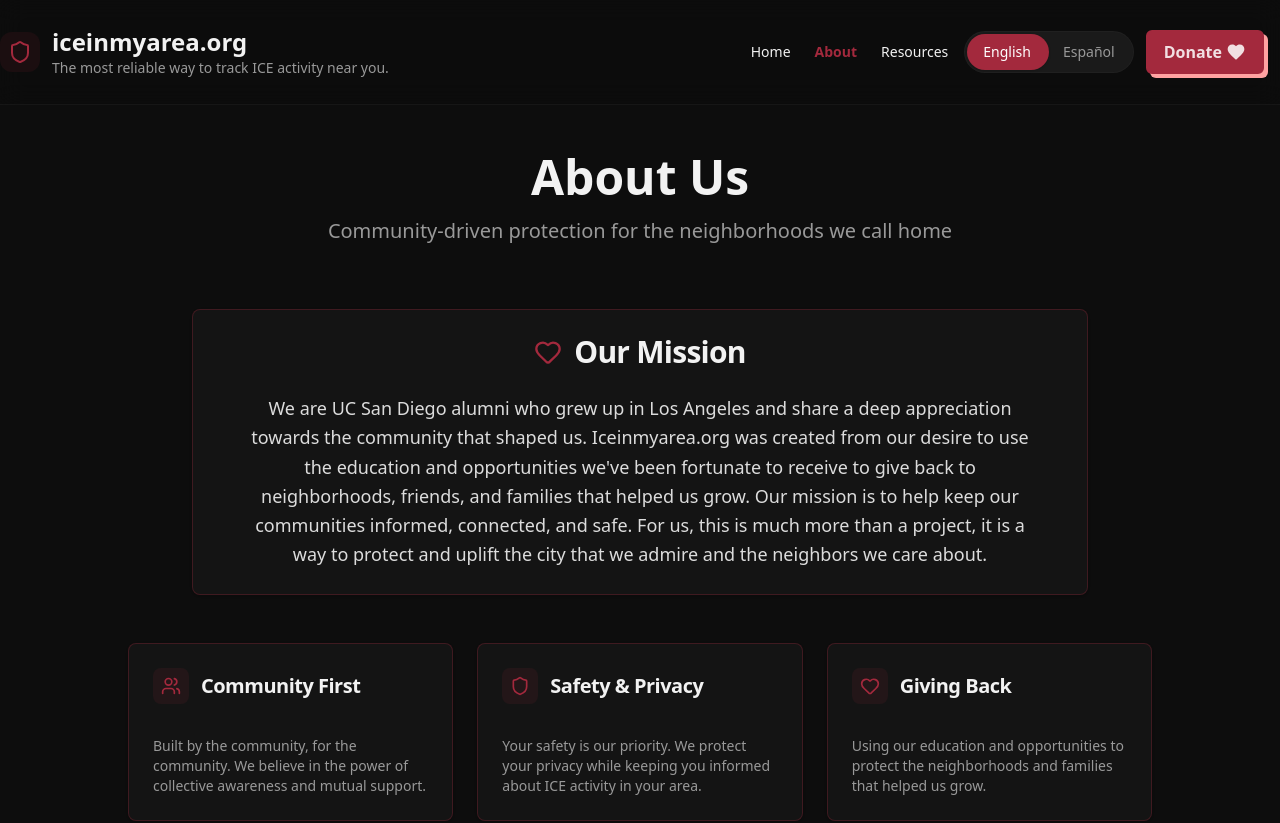
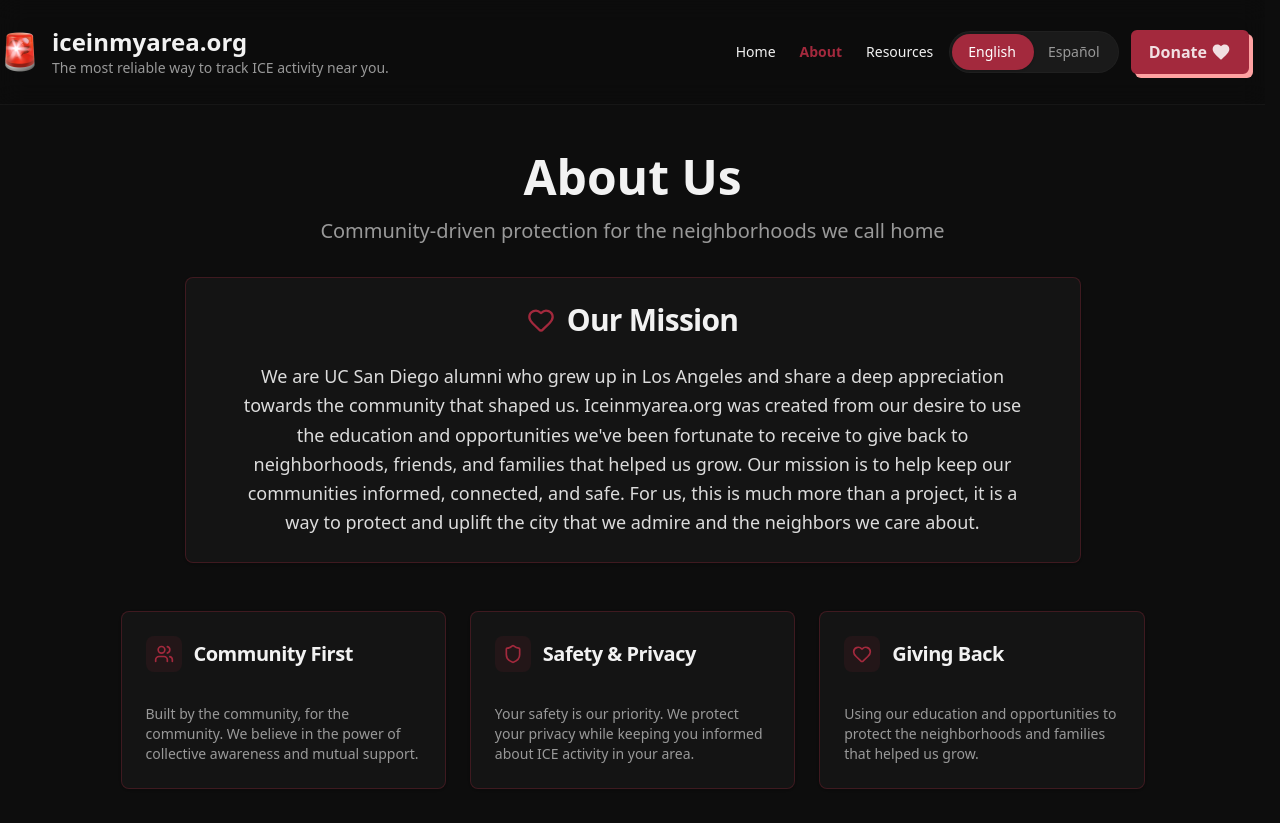
Before and after one commit to crebollarramirez/ice_tracker, a Next.js app in the folder client/: page /en/about in a window 1280 px wide. Shown: the top 823 px of the page. Built offline with nearby package versions, Linux system fonts and the light colour scheme; no server answers.

Commit message:
feat: enhance About and Resource pages with new headers and contact sections; improve layout stability and footer messaging

```diff
--- a/client/src/app/[locale]/about/page.js
+++ b/client/src/app/[locale]/about/page.js
@@ -1,8 +1,9 @@
 import { Header } from "@/components/Header";
 import { Footer } from "@/components/Footer";
-import { Card, CardContent, CardHeader, CardTitle } from "@/components/ui/card";
-import { Heart, Users, Shield } from "lucide-react";
+import { Card, CardContent, CardHeader, CardTitle, CardFooter } from "@/components/ui/card";
+import { Heart, Users, Shield, Mail } from "lucide-react";
 import { VerificationTimeline } from "@/components/VerificationTimeline";
+import { PageTitle, PageDescription, PageHeader } from "@/components/ui/page";
 
 export default function AboutPage() {
   return (
@@ -11,14 +12,12 @@
 
       <main className="flex-grow container mx-auto px-4 py-8 md:py-12">
         {/* Hero Section */}
-        <div className="text-center mb-12 md:mb-16">
-          <h1 className="text-3xl md:text-5xl font-bold mb-4 text-foreground">
-            About Us
-          </h1>
-          <p className="text-lg md:text-xl text-muted-foreground max-w-2xl mx-auto">
+        <PageHeader>
+          <PageTitle>About Us</PageTitle>
+          <PageDescription>
             Community-driven protection for the neighborhoods we call home
-          </p>
-        </div>
+          </PageDescription>
+        </PageHeader>
 
         {/* Mission Statement Card */}
         <Card className="max-w-4xl mx-auto mb-12">
@@ -143,6 +142,28 @@
             <VerificationTimeline />
           </div>
         </div>
+
+        {/* Contact Us Section */}
+        <Card className="max-w-4xl mx-auto mb-12">
+          <CardHeader>
+            <CardTitle className="text-2xl md:text-3xl text-center flex items-center justify-center gap-3">
+              <Mail className="w-7 h-7 text-primary" />
+              Contact Us
+            </CardTitle>
+          </CardHeader>
+          <CardContent className="text-center px-6 md:px-12">
+            <p className="text-base md:text-lg text-muted-foreground mb-4">
+              Have questions or need assistance? We're here to help.
+            </p>
+            <a
+              href="mailto:support@iceinmyarea.org"
+              className="text-lg md:text-xl font-medium text-primary hover:underline"
+            >
+              support@iceinmyarea.org
+            </a>
+          </CardContent>
+          <CardFooter className="text-base md:text-lg text-muted-foreground/80">For emergencies or immediate legal assistance, please contact an immigration lawyer or legal aid organization directly.</CardFooter>
+        </Card>
       </main>
 
       <Footer />
--- a/client/src/app/[locale]/page.js
+++ b/client/src/app/[locale]/page.js
@@ -11,6 +11,7 @@
 import { EmergencyInfo } from "@/components/EmergencyInfo";
 import { KnowYourRights } from "@/components/KnowYourRights";
 import { Footer } from "@/components/Footer";
+import { PageHeader, PageTitle, PageDescription } from "@/components/ui/page";
 
 export default function Home() {
   // Set this to true to show maintenance message for Map and Form section only
@@ -29,6 +30,12 @@
           <Header />
 
           <div className="container mx-auto px-4 py-8">
+            <PageHeader>
+              <PageTitle>ICE Activity Tracker</PageTitle>
+              <PageDescription>
+                The most reliable way to track ICE activity near you.
+              </PageDescription>
+            </PageHeader>
             {/* Main Grid Layout */}
             <div className="grid grid-cols-1 gap-8">
               {/* Information Grid - Two columns on large screens */}
--- a/client/src/app/[locale]/resources/page.js
+++ b/client/src/app/[locale]/resources/page.js
@@ -5,6 +5,7 @@
 import { Footer } from "@/components/Footer";
 import { Resource } from "@/components/Resource";
 import { Scale, FileText, Phone, Users, Shield } from "lucide-react";
+import { PageTitle, PageDescription, PageHeader } from "@/components/ui/page";
 
 export default function ResourcePage() {
   const t = useTranslations();
@@ -19,17 +20,15 @@
     <div className="min-h-screen bg-background flex flex-col">
       <Header />
 
-      <main className="flex-1 container mx-auto px-4 py-8">
+      <main className="flex-grow container mx-auto px-4 py-8 md:py-12">
         {/* Page Header */}
-        <div className="mb-8">
-          <h1 className="text-3xl md:text-4xl font-bold text-foreground mb-3">
-            Resources
-          </h1>
-          <p className="text-lg text-muted-foreground">
+        <PageHeader>
+          <PageTitle>Resources</PageTitle>
+          <PageDescription>
             Here are some helpful resources to know your rights and find legal
             assistance.
-          </p>
-        </div>
+          </PageDescription>
+        </PageHeader>
 
         {/* Steps to Take if a Loved One is Detained */}
         <div className="mb-6">
--- a/client/src/app/globals.css
+++ b/client/src/app/globals.css
@@ -50,4 +50,9 @@
   * {
     border-color: hsl(var(--color-border));
   }
+
+  /* Prevent layout shift when scrollbar appears */
+  html {
+    scrollbar-gutter: stable;
+  }
 }
--- a/client/src/components/Footer.js
+++ b/client/src/components/Footer.js
@@ -9,9 +9,8 @@
           <div className="flex items-start md:items-center gap-2 ">
             <Info className="w-4 h-4 flex-shrink-0 mt-0.5 md:mt-0" />
             <p>
-              This platform displays community-submitted reports. Information
-              has not been independently verified. Stay cautious and prioritize
-              your safety.
+              For immediate emergencies, contact local emergency services. For
+              immigration legal help, contact qualified legal aid organizations.
             </p>
           </div>
           <a
--- a/client/src/components/Header.js
+++ b/client/src/components/Header.js
@@ -1,17 +1,23 @@
 "use client";
 
-import { Shield } from "lucide-react";
+import Image from "next/image";
 import { Navbar } from "./Navbar";
 
 export const Header = () => {
   return (
-    <header className="sticky top-0 z-50 bg-background/80 backdrop-blur-md border-b border-border/40 supports-[backdrop-filter]:bg-background/60 px-4 md:px-0" >
+    <header className="sticky top-0 z-50 bg-background/80 backdrop-blur-md border-b border-border/40 supports-[backdrop-filter]:bg-background/60 px-4 md:px-0">
       <div className="container mx-auto">
         <div className="flex items-center justify-between py-3 md:py-6">
           {/* Logo - always visible */}
           <div className="flex items-center gap-2 md:gap-3">
-            <div className="p-1.5 md:p-2 bg-primary/10 rounded-lg md:rounded-xl">
-              <Shield className="w-4 h-4 md:w-6 md:h-6 text-primary" />
+            <div className="relative w-6 h-6 md:w-10 md:h-10">
+              <Image
+                src="/app-icon.png"
+                alt="ICE in My Area Logo"
+                fill
+                className="object-contain"
+                priority
+              />
             </div>
             <div>
               <h1 className="text-base md:text-2xl font-bold text-foreground">
--- a/client/src/components/KnowYourRights.js
+++ b/client/src/components/KnowYourRights.js
@@ -15,7 +15,7 @@
       <CardHeader>
         <div className="flex items-center gap-2 mb-2">
           <Scale className="w-6 h-6 text-primary" />
-          <CardTitle className="text-2xl">Know Your Rights</CardTitle>
+          <CardTitle className="text-xl">Know Your Rights</CardTitle>
         </div>
         <CardDescription className="text-base">
           If ICE Approaches You
--- a/client/src/components/ReportsList.js
+++ b/client/src/components/ReportsList.js
@@ -19,7 +19,7 @@
   };
 
   return (
-    <Card className={cn("border-primary/20", className)}>
+    <Card className={cn(className)}>
       <CardHeader>
         <div className="flex items-center gap-2 mb-2">
           <MapPin className="w-6 h-6 text-primary" />
--- a/client/src/components/VerificationTimeline.js
+++ b/client/src/components/VerificationTimeline.js
@@ -200,8 +200,8 @@
                     >
                       {step.id === 1 && (
                         <p className="text-sm text-muted-foreground">
-                          Reports include location, time, type of activity, and
-                          optional photo evidence.
+                          Reports include location, time, optional additional
+                          information, and photo evidence.
                         </p>
                       )}
                       {step.id === 2 && (
--- /dev/null
+++ b/client/src/components/ui/page.js
@@ -0,0 +1,37 @@
+"use client";
+
+import * as React from "react";
+import { cn } from "@/utils/utils";
+
+const PageHeader = React.forwardRef(({className, ...props}, ref) => (
+    <div className={cn("mb-8 w-full flex flex-col items-center justify-center", className)} ref={ref} {...props} />
+))
+PageHeader.displayName = "PageHeader";
+
+const PageTitle = React.forwardRef(({ className, ...props }, ref) => (
+  <h1
+    ref={ref}
+    className={cn(
+      "text-3xl md:text-5xl font-bold mb-4 text-foreground",
+      className
+    )}
+    {...props}
+  />
+));
+
+PageTitle.displayName = "PageTitle";
+
+const PageDescription = React.forwardRef(({ className, ...props }, ref) => (
+  <p
+    ref={ref}
+    className={cn(
+      "text-lg md:text-xl text-muted-foreground max-w-2xl text-center",
+      className
+    )}
+    {...props}
+  />
+));
+
+PageDescription.displayName = "PageDescription";
+
+export { PageTitle, PageDescription, PageHeader };
```
